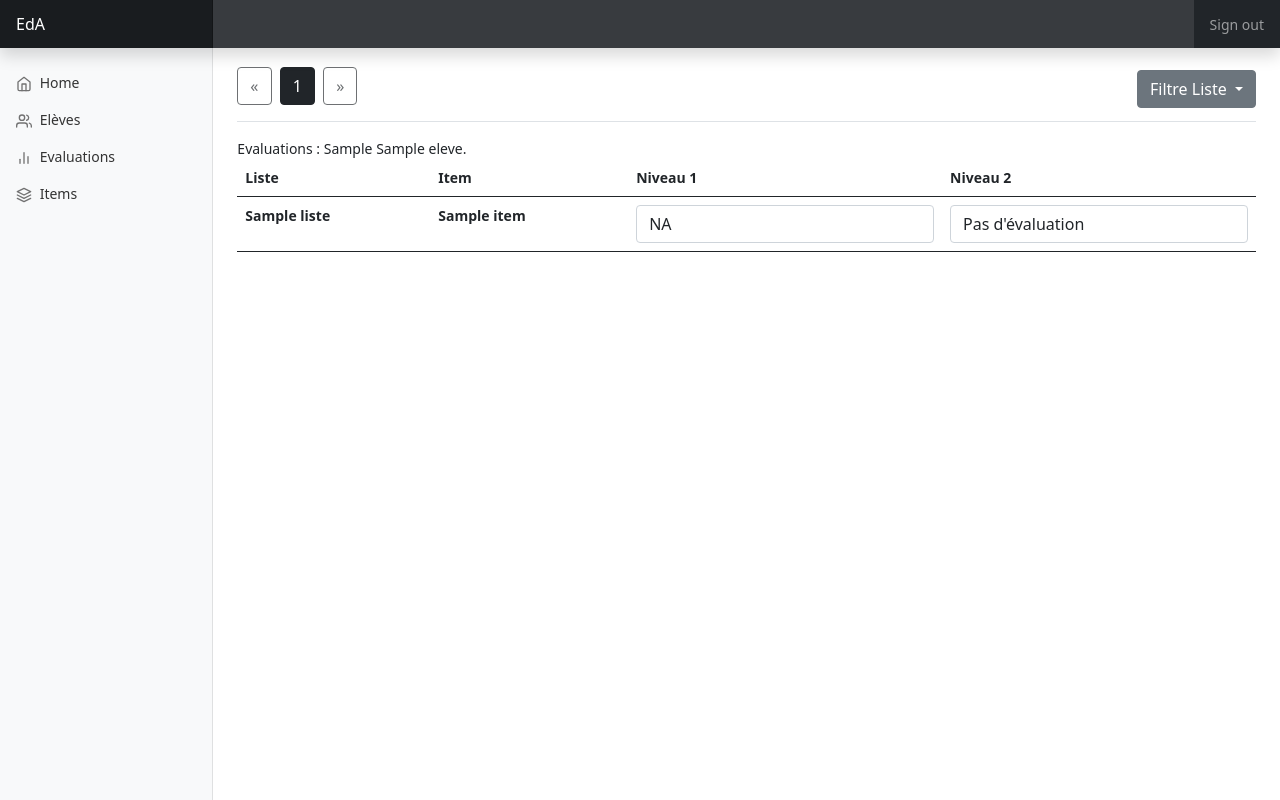
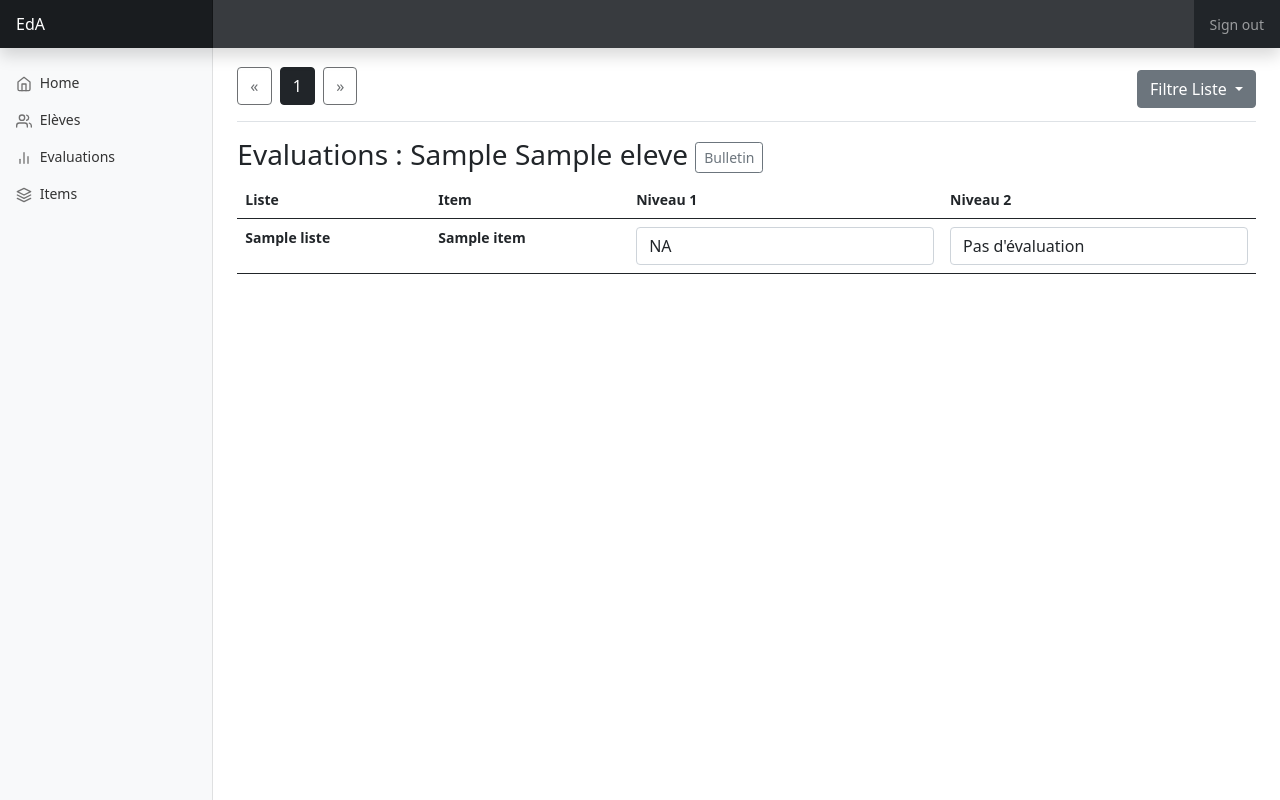
Before and after one commit to mcossutta/programme, a Flask app: page /notes in a window 1280 px wide. Run offline with Flask 2, Linux system fonts and the light colour scheme; the visitor is signed in with stand-in values (Sample User, id 1); tables that the repository leaves empty hold one stand-in row (values such as "Sample post").

Commit message:
lien pour bulletin

```diff
--- a/app/templates/notes.html
+++ b/app/templates/notes.html
@@ -60,8 +60,9 @@
 
 
 {% block content %}
-Evaluations : {{ eleve.prenom }} {{eleve.nom}}.
-
+<h3>
+Evaluations : {{ eleve.prenom }} {{eleve.nom}} <a href="{{ url_for('evaluationpdf',id=eleve.id,time=timestamp()) }}" class="btn btn-sm btn-outline-secondary">Bulletin</a>
+</h3>
 
 
 <form id="myform" action="{{ url_for('update_note',id= eleve.id,page=eleves.page) }}">
```
